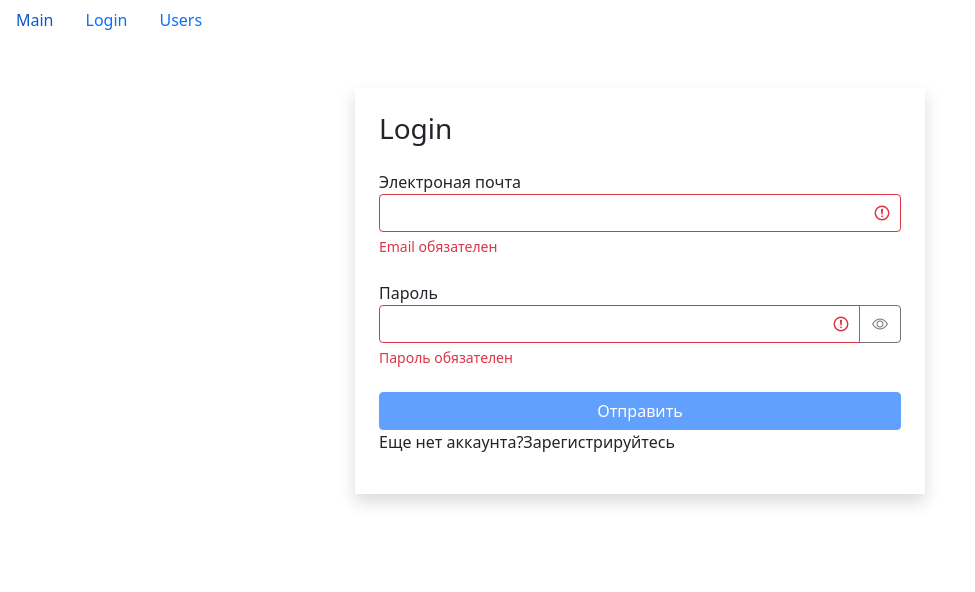
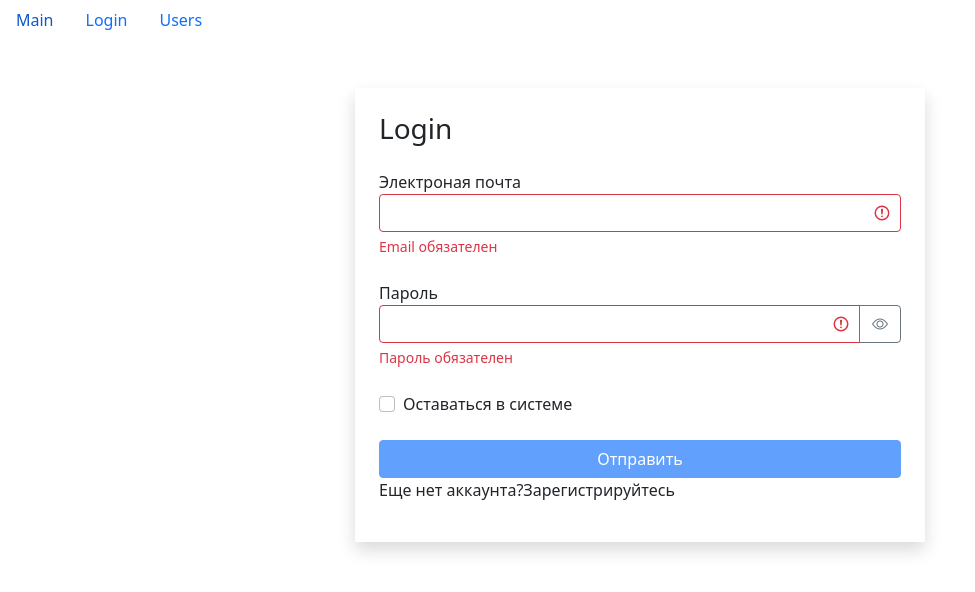
Before and after one commit to aleksandr-loskutov/jfd-fast-company, a React (Create React App) app: page /login/1 in a window 1280 px wide. Shown: the top 592 px of the page, without its empty margins (0-975 px from the left). Built offline with nearby package versions, Linux system fonts and the light colour scheme.

Commit message:
Added \checkBoxField component

```diff
--- a/src/components/common/form/checkBoxField.jsx
+++ b/src/components/common/form/checkBoxField.jsx
@@ -0,0 +1,38 @@
+import React from "react";
+import PropTypes from "prop-types";
+
+function CheckBoxField({ name, value, onChange, children, error }) {
+    const handleChange = (target) => {
+        onChange({ name: name, value: !value });
+    };
+    const getInputClasses = () => {
+        return "form-check-input" + (error ? " is-invalid" : "");
+    };
+    return (
+        <div className="form-check mb-4">
+            <input
+                className={getInputClasses()}
+                type="checkbox"
+                value=""
+                id={name}
+                checked={value}
+                onChange={handleChange}
+            />
+            <label className="form-check-label" htmlFor={name}>
+                {children}
+            </label>
+            {error && <div className="invalid-feedback">{error}</div>}
+        </div>
+    );
+}
+CheckBoxField.propTypes = {
+    name: PropTypes.string,
+    value: PropTypes.bool,
+    onChange: PropTypes.func,
+    children: PropTypes.oneOfType([
+        PropTypes.arrayOf(PropTypes.node),
+        PropTypes.node
+    ]),
+    error: PropTypes.string
+};
+export default CheckBoxField;
--- a/src/components/ui/loginForm.jsx
+++ b/src/components/ui/loginForm.jsx
@@ -1,9 +1,14 @@
 import React, { useEffect, useState } from "react";
 import { validator } from "../../utils/validator";
 import TextField from "../common/form/textField";
+import CheckBoxField from "../common/form/checkBoxField";
 
 function LoginForm(props) {
-    const [data, setData] = useState({ email: "", password: "" });
+    const [data, setData] = useState({
+        email: "",
+        password: "",
+        stayOn: false
+    });
     const [errors, setErrors] = useState({});
     const handleChange = (target) => {
         setData((prevState) => ({
@@ -65,6 +70,13 @@
                 onChange={handleChange}
                 error={errors.password}
             />
+            <CheckBoxField
+                value={data.stayOn}
+                onChange={handleChange}
+                name="stayOn"
+            >
+                Оставаться в системе
+            </CheckBoxField>
             <button
                 disabled={!isValid}
                 className="btn btn-primary w-100 mx-auto"
--- a/src/components/ui/registerForm.jsx
+++ b/src/components/ui/registerForm.jsx
@@ -5,13 +5,15 @@
 import SelectField from "../common/form/selectField";
 import RadioField from "../common/form/radioField";
 import MultiSelectField from "../common/form/multiSelectField";
+import CheckBoxField from "../common/form/checkBoxField";
 function RegisterForm(props) {
     const [data, setData] = useState({
         email: "",
         password: "",
         profession: "",
         sex: "male",
-        qualities: []
+        qualities: [],
+        license: false
     });
     const [qualities, setQualities] = useState({});
     const [professions, setProfessions] = useState();
@@ -51,6 +53,11 @@
         profession: {
             isRequired: {
                 message: "Обазательно выберите вашу профессию"
+            }
+        },
+        license: {
+            isRequired: {
+                message: "Примите соглашение"
             }
         }
     };
@@ -114,6 +121,14 @@
                 name="qualities"
                 label="Выберите ваши качества"
             />
+            <CheckBoxField
+                value={data.license}
+                onChange={handleChange}
+                name="license"
+                error={errors.license}
+            >
+                Принять <a>лицензионное соглашение</a>
+            </CheckBoxField>
             <button
                 disabled={!isValid}
                 className="btn btn-primary w-100 mx-auto"
--- a/src/utils/validator.js
+++ b/src/utils/validator.js
@@ -3,9 +3,14 @@
     function validate(validateMethod, data, config) {
         let statusValidate;
         switch (validateMethod) {
-            case "isRequired":
-                statusValidate = data.trim() === "";
+            case "isRequired": {
+                if (typeof data === "boolean") {
+                    statusValidate = !data;
+                } else {
+                    statusValidate = data.trim() === "";
+                }
                 break;
+            }
             case "isEmail": {
                 const emailRegExp = /^\S+@\S+\.\S+$/g;
                 statusValidate = !emailRegExp.test(data);
```
